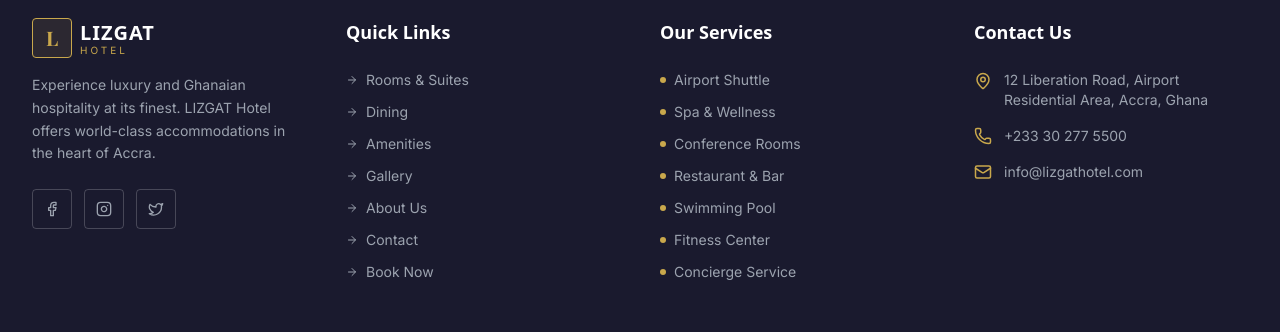
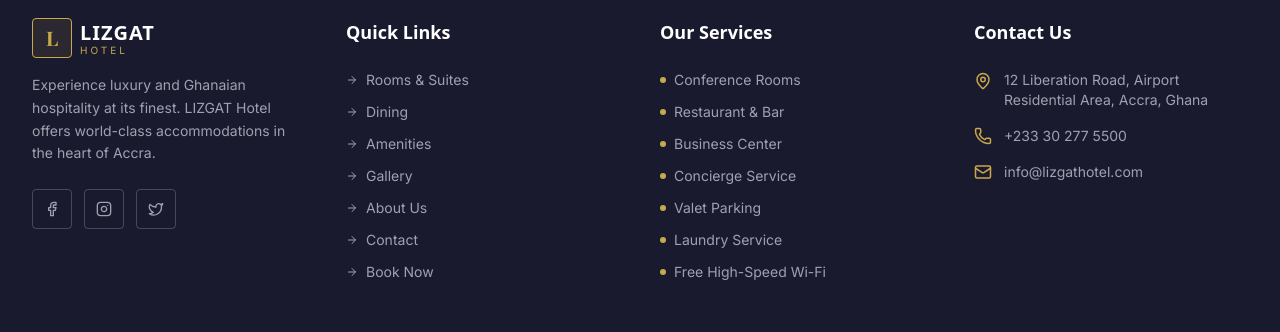
Before and after one commit to PeterAforo/lizgathotel, a Next.js app: page /about in a window 1280 px wide. Shown: the part 2987-3319 px from the top of the page. Built offline with nearby package versions, Linux system fonts and the light colour scheme.

Commit message:
Remove incorrect amenities: no swimming pool, fitness center, spa, or airport shuttle

```diff
--- a/src/app/about/page.tsx
+++ b/src/app/about/page.tsx
@@ -37,7 +37,7 @@ const milestones = [
   { year: "2020", event: "LIZGAT Hotel founded in Accra" },
   { year: "2021", event: "Awarded Best New Hotel in Ghana" },
   { year: "2022", event: "Expanded with Presidential Suite wing" },
-  { year: "2023", event: "Launched world-class Spa & Wellness center" },
+  { year: "2023", event: "Opened the rooftop bar and expanded conference facilities" },
   { year: "2024", event: "Hosted over 50,000 guests from 40+ countries" },
   { year: "2025", event: "Recognized among Top 10 Hotels in West Africa" },
 ];
--- a/src/app/api/chat/route.ts
+++ b/src/app/api/chat/route.ts
@@ -49,7 +49,7 @@ After booking is created, thank them warmly and share the booking reference.
 3. Continue for about 2 km
 4. LIZGAT Hotel is on your right, in the Airport Residential Area
 5. Journey takes approximately 15 minutes by car
-6. We offer complimentary airport shuttle — just share your flight details!
+6. Taxis and ride-hailing (Uber/Bolt) are readily available at the airport.
 
 **From Accra City Center (Makola/Independence Square):**
 1. Head north on Barnes Road toward Kwame Nkrumah Avenue
@@ -83,7 +83,7 @@ After booking is created, thank them warmly and share the booking reference.
 
 **Transportation Options:**
 - Uber/Bolt: Available in Accra, affordable (~GHS 30-50 from airport)
-- Hotel Shuttle: Free for guests (pre-book with flight details)
+- Hotel: We do not currently offer an airport shuttle service
 - Taxi: Available at airport (negotiate fare, ~GHS 80-100)
 - Car Rental: Can be arranged through the hotel
 
@@ -98,18 +98,16 @@ After booking is created, thank them warmly and share the booking reference.
 All rooms include: Free Wi-Fi, air conditioning, flat-screen TV, minibar, in-room safe, daily housekeeping, complimentary breakfast, bathrobes and slippers, tea/coffee maker.
 
 ## Amenities
-- Swimming Pool: Outdoor infinity pool, open 6 AM - 10 PM, poolside bar, towels provided
-- Spa & Wellness: Traditional Ghanaian and modern treatments, couples massage, facials, body wraps
-- Fitness Center: 24/7 access, treadmills, weights, yoga mats, personal trainer on request
 - Restaurant & Bar: Fine dining, Ghanaian and international cuisine, rooftop bar with city views
 - Conference & Events: Ballroom (200 guests), garden terrace (100), meeting rooms (10-50), rooftop (80)
 - Valet Parking: Complimentary, secure underground garage, EV charging stations
-- Airport Shuttle: Free to/from Kotoka International Airport, 24/7 with pre-booking
 - Business Center: Printing, scanning, secretarial services
 - Laundry & Dry Cleaning: Same-day service available
 - Concierge: Tour bookings, restaurant reservations, car hire, city guides
 - Free High-Speed Wi-Fi: Throughout the hotel (Network: LIZGAT-Guest, up to 100 Mbps)
 - Kids Club: Activities for children (ages 4-12), babysitting available
+
+**Note:** We do NOT currently have a swimming pool, fitness center, spa/wellness center, or airport shuttle service. If a guest asks about any of these, politely let them know these are not available at the moment but that we are working on adding them in the future. Suggest nearby alternatives if appropriate.
 
 ## Dining
 - Breakfast Buffet: 6:30 AM - 10:30 AM (included with room)
@@ -139,11 +137,11 @@ All rooms include: Free Wi-Fi, air conditioning, flat-screen TV, minibar, in-roo
 
 ## Special Offers
 - Weekend Getaway: 20% off Fri-Sun stays
-- Romantic Escape: Honeymoon Suite + couples spa + dinner for two ($499)
+- Romantic Escape: Honeymoon Suite + dinner for two ($399)
 - Extended Stay: 15% off for 5+ night bookings
 - Family Fun: Kids under 12 eat free with family room booking
-- Business Package: Executive Suite + meeting room + airport transfer
-- Honeymoon Package: Suite + champagne + late checkout + spa ($599)
+- Business Package: Executive Suite + meeting room access
+- Honeymoon Package: Suite + champagne + late checkout ($499)
 - Group Discount: 10% off for 5+ rooms
 
 ## Nearby Attractions & Things to Do
--- a/src/app/layout.tsx
+++ b/src/app/layout.tsx
@@ -25,7 +25,7 @@ export const metadata: Metadata = {
     template: "%s | LIZGAT Hotel",
   },
   description:
-    "Experience luxury at LIZGAT Hotel in Accra, Ghana. Premium rooms, world-class dining, spa & wellness, and exceptional hospitality in the heart of Airport Residential Area.",
+    "Experience luxury at LIZGAT Hotel in Accra, Ghana. Premium rooms, world-class dining, conference facilities, and exceptional hospitality in the heart of Airport Residential Area.",
   keywords: [
     "luxury hotel",
     "Accra hotel",
@@ -38,7 +38,7 @@ export const metadata: Metadata = {
   openGraph: {
     title: "LIZGAT Hotel | Luxury Accommodation in Accra, Ghana",
     description:
-      "Experience luxury at LIZGAT Hotel in Accra, Ghana. Premium rooms, world-class dining, spa & wellness, and exceptional hospitality.",
+      "Experience luxury at LIZGAT Hotel in Accra, Ghana. Premium rooms, world-class dining, conference facilities, and exceptional hospitality.",
     type: "website",
     locale: "en_GH",
     siteName: "LIZGAT Hotel",
--- a/src/app/rooms/[slug]/page.tsx
+++ b/src/app/rooms/[slug]/page.tsx
@@ -233,7 +233,7 @@ export default function RoomDetailPage() {
                       </li>
                       <li className="flex items-center gap-2">
                         <Check size={14} className="text-primary" />
-                        Airport shuttle available
+                        Free Wi-Fi included
                       </li>
                     </ul>
                   </div>
--- a/src/components/layout/Footer.tsx
+++ b/src/components/layout/Footer.tsx
@@ -23,13 +23,13 @@ const quickLinks = [
 ];
 
 const services = [
-  "Airport Shuttle",
-  "Spa & Wellness",
   "Conference Rooms",
   "Restaurant & Bar",
-  "Swimming Pool",
-  "Fitness Center",
+  "Business Center",
   "Concierge Service",
+  "Valet Parking",
+  "Laundry Service",
+  "Free High-Speed Wi-Fi",
 ];
 
 export default function Footer() {
--- a/src/data/amenities.ts
+++ b/src/data/amenities.ts
@@ -1,11 +1,7 @@
 import {
-  Waves,
-  Sparkles,
-  Dumbbell,
   UtensilsCrossed,
   Users,
   Briefcase,
-  Plane,
   Wifi,
   ConciergeBell,
   WashingMachine,
@@ -24,54 +20,6 @@ export interface Amenity {
 }
 
 export const amenities: Amenity[] = [
-  {
-    id: "pool",
-    name: "Swimming Pool",
-    description:
-      "Dive into relaxation at our stunning outdoor infinity pool overlooking the cityscape. Open from 6 AM to 10 PM daily.",
-    icon: Waves,
-    image: "/images/environs/009.jpg",
-    details: [
-      "Outdoor infinity pool",
-      "Poolside bar and snacks",
-      "Sun loungers and cabanas",
-      "Towel service",
-      "Children's splash area",
-      "Open daily 6 AM - 10 PM",
-    ],
-  },
-  {
-    id: "spa",
-    name: "Spa & Wellness",
-    description:
-      "Rejuvenate body and mind at our world-class spa, offering traditional Ghanaian treatments alongside modern wellness therapies.",
-    icon: Sparkles,
-    image: "/images/environs/014.jpg",
-    details: [
-      "Full-body massage treatments",
-      "Facial and skin care",
-      "Traditional shea butter therapy",
-      "Steam room and sauna",
-      "Couples' treatment rooms",
-      "Yoga and meditation classes",
-    ],
-  },
-  {
-    id: "gym",
-    name: "Fitness Center",
-    description:
-      "Stay active during your stay with state-of-the-art equipment and professional trainers available upon request.",
-    icon: Dumbbell,
-    image: "/images/environs/015.jpg",
-    details: [
-      "Modern cardio equipment",
-      "Free weights area",
-      "Personal trainer available",
-      "Yoga mats and equipment",
-      "24/7 access for guests",
-      "Fresh towels and water",
-    ],
-  },
   {
     id: "restaurant",
     name: "Restaurant & Bar",
@@ -118,22 +66,6 @@ export const amenities: Amenity[] = [
       "Administrative assistance",
       "Available 24/7",
       "Complimentary coffee and tea",
-    ],
-  },
-  {
-    id: "shuttle",
-    name: "Airport Shuttle",
-    description:
-      "Enjoy seamless transfers to and from Kotoka International Airport in our comfortable shuttle service.",
-    icon: Plane,
-    image: "/images/environs/006.jpg",
-    details: [
-      "Kotoka Airport transfers",
-      "Luxury vehicle fleet",
-      "Professional drivers",
-      "Pre-booking available",
-      "City tour arrangements",
-      "24/7 availability",
     ],
   },
   {
--- a/src/data/chatbotResponses.ts
+++ b/src/data/chatbotResponses.ts
@@ -44,7 +44,7 @@ export const chatResponses: ChatResponse[] = [
   {
     keywords: ["price", "pricing", "cost", "rate", "rates", "how much", "expensive", "cheap", "affordable"],
     response:
-      "Here are our current room rates per night:\n\n💰 **Standard Room**: $120\n💰 **Deluxe Room**: $180\n💰 **Family Room**: $220\n💰 **Executive Suite**: $280\n💰 **Honeymoon Suite**: $350\n💰 **Presidential Suite**: $450\n\nRates include breakfast, Wi-Fi, and access to pool and gym. Special rates available for extended stays and group bookings. Contact us for custom quotes!",
+      "Here are our current room rates per night:\n\n💰 **Standard Room**: $120\n💰 **Deluxe Room**: $180\n💰 **Family Room**: $220\n💰 **Executive Suite**: $280\n💰 **Honeymoon Suite**: $350\n💰 **Presidential Suite**: $450\n\nRates include breakfast and free Wi-Fi. Special rates available for extended stays and group bookings. Contact us for custom quotes!",
     quickReplies: [
       { label: "Book a Room", value: "booking" },
       { label: "Special Offers", value: "offers" },
@@ -54,11 +54,11 @@ export const chatResponses: ChatResponse[] = [
   {
     keywords: ["amenity", "amenities", "facility", "facilities", "pool", "spa", "gym", "fitness"],
     response:
-      "LIZGAT Hotel offers world-class amenities:\n\n🏊 **Swimming Pool** - Outdoor infinity pool (6 AM - 10 PM)\n💆 **Spa & Wellness** - Traditional and modern treatments\n🏋️ **Fitness Center** - 24/7 access with latest equipment\n🍽️ **Restaurant & Bar** - Fine dining with Ghanaian and international cuisine\n📋 **Conference Rooms** - Up to 200 guests\n🚗 **Valet Parking** - Complimentary for guests\n✈️ **Airport Shuttle** - Kotoka International Airport transfers\n📶 **Free Wi-Fi** - High-speed throughout the hotel\n\nWould you like more details about any specific amenity?",
+      "LIZGAT Hotel offers excellent amenities:\n\n🍽️ **Restaurant & Bar** - Fine dining with Ghanaian and international cuisine\n📋 **Conference Rooms** - Up to 200 guests\n🚗 **Valet Parking** - Complimentary for guests\n💼 **Business Center** - Printing, scanning, workspaces\n👔 **Concierge Service** - Tours, reservations, car hire\n👕 **Laundry & Dry Cleaning** - Same-day service\n📶 **Free Wi-Fi** - High-speed throughout the hotel\n🔒 **24/7 Security** - CCTV and key card access\n\nWould you like more details about any specific amenity?",
     quickReplies: [
-      { label: "Spa Services", value: "spa" },
       { label: "Restaurant Menu", value: "dining" },
-      { label: "Pool Hours", value: "pool" },
+      { label: "Conference Rooms", value: "events" },
+      { label: "Book a Room", value: "booking" },
     ],
   },
   {
@@ -74,10 +74,10 @@ export const chatResponses: ChatResponse[] = [
   {
     keywords: ["location", "address", "where", "direction", "directions", "map", "find"],
     response:
-      "📍 **LIZGAT Hotel Location:**\n\n12 Liberation Road, Airport Residential Area\nAccra, Greater Accra Region, Ghana\n\n**Nearby Landmarks:**\n- 15 min from Kotoka International Airport (KIA)\n- 10 min from Accra Mall\n- 20 min from Kwame Nkrumah Memorial Park\n- 5 min from Oxford Street (Osu)\n\nWe offer complimentary airport shuttle service. Need directions or transportation assistance?",
+      "📍 **LIZGAT Hotel Location:**\n\n12 Liberation Road, Airport Residential Area\nAccra, Greater Accra Region, Ghana\n\n**Nearby Landmarks:**\n- 15 min from Kotoka International Airport (KIA)\n- 10 min from Accra Mall\n- 20 min from Kwame Nkrumah Memorial Park\n- 5 min from Oxford Street (Osu)\n\nUber/Bolt and taxis are readily available. Need directions or transportation assistance?",
     quickReplies: [
-      { label: "Airport Shuttle", value: "shuttle" },
-      { label: "Book Transfer", value: "transfer" },
+      { label: "Get Directions", value: "directions" },
+      { label: "Transportation", value: "transport" },
       { label: "Contact Us", value: "contact" },
     ],
   },
@@ -114,7 +114,7 @@ export const chatResponses: ChatResponse[] = [
   {
     keywords: ["offer", "offers", "deal", "deals", "discount", "promo", "promotion", "special", "package"],
     response:
-      "🎁 **Current Special Offers:**\n\n🌴 **Weekend Getaway Package** - 20% off for Fri-Sun stays\n💕 **Romantic Escape** - Honeymoon Suite + spa treatment + dinner for two\n📅 **Extended Stay** - 15% off for 5+ night bookings\n👨‍👩‍👧‍👦 **Family Fun** - Kids under 12 eat free with family booking\n💼 **Business Package** - Executive Suite + meeting room access\n\nAll packages include complimentary breakfast and airport transfer. Contact us for details!",
+      "🎁 **Current Special Offers:**\n\n🌴 **Weekend Getaway Package** - 20% off for Fri-Sun stays\n💕 **Romantic Escape** - Honeymoon Suite + dinner for two\n📅 **Extended Stay** - 15% off for 5+ night bookings\n👨‍👩‍👧‍👦 **Family Fun** - Kids under 12 eat free with family booking\n💼 **Business Package** - Executive Suite + meeting room access\n\nAll packages include complimentary breakfast. Contact us for details!",
     quickReplies: [
       { label: "Book Package", value: "booking" },
       { label: "More Details", value: "contact" },
@@ -144,14 +144,14 @@ export const chatResponses: ChatResponse[] = [
     response:
       "🚗 **Parking at LIZGAT Hotel:**\n\n✅ Complimentary valet parking for all guests\n✅ Secure underground parking garage\n✅ 24/7 CCTV monitoring\n✅ EV charging stations available\n\nSimply drive up to the main entrance and our valet team will take care of the rest!",
     quickReplies: [
-      { label: "Airport Transfer", value: "shuttle" },
       { label: "Other Amenities", value: "amenities" },
+      { label: "Contact Us", value: "contact" },
     ],
   },
   {
     keywords: ["shuttle", "airport", "transfer", "transport", "taxi", "pickup", "pick up", "drop off"],
     response:
-      "✈️ **Airport Transfer Service:**\n\n**Kotoka International Airport (KIA):**\n- Distance: ~7 km (15 min drive)\n- Complimentary shuttle for all guests\n- Available 24/7 with pre-booking\n\n**How to Book:**\n1. Provide your flight details at reservation\n2. Our driver will meet you at arrivals\n3. Look for the LIZGAT Hotel sign\n\nCity tours and private car hire also available!",
+      "✈️ **Getting to LIZGAT Hotel from the Airport:**\n\n**Kotoka International Airport (KIA):**\n- Distance: ~7 km (15 min drive)\n- Uber/Bolt: ~GHS 30-50 (available at airport)\n- Taxi: ~GHS 80-100 (negotiate fare)\n\n**Note:** We do not currently offer an airport shuttle service, but our concierge can help arrange transportation for you. Car rental can also be arranged through the hotel.",
     quickReplies: [
       { label: "Book Transfer", value: "booking" },
       { label: "Hotel Location", value: "location" },
```
